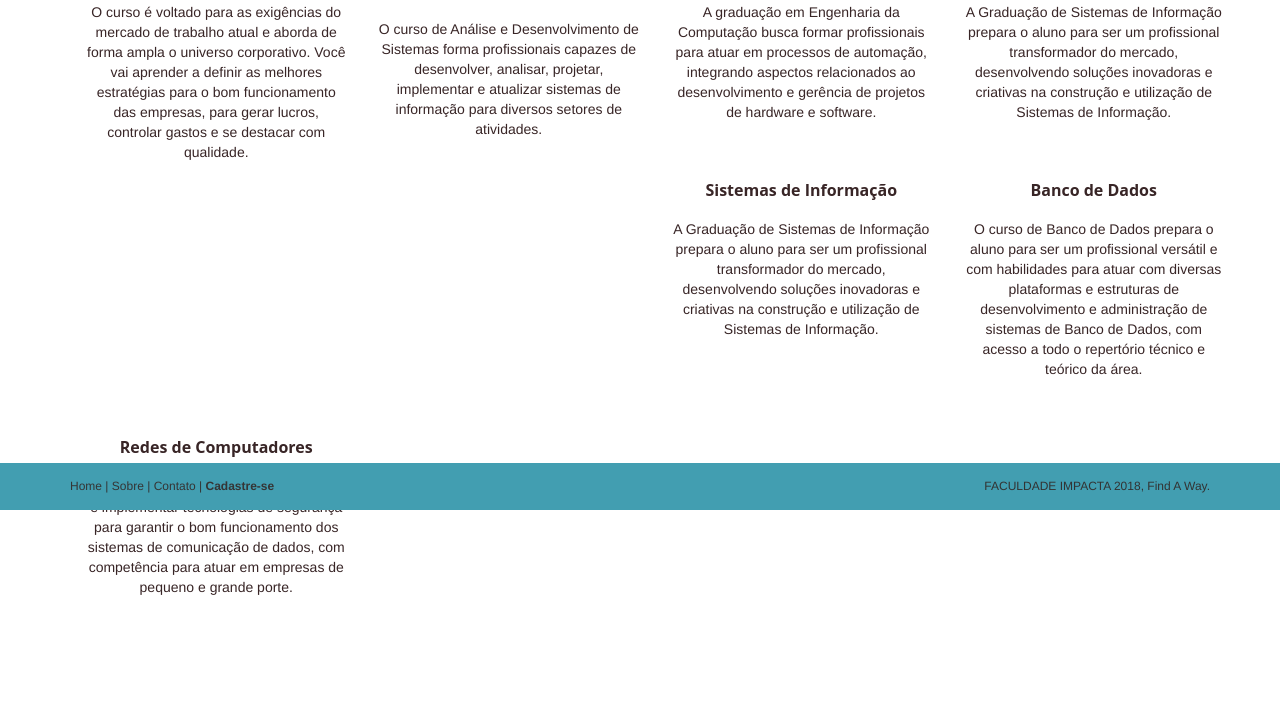
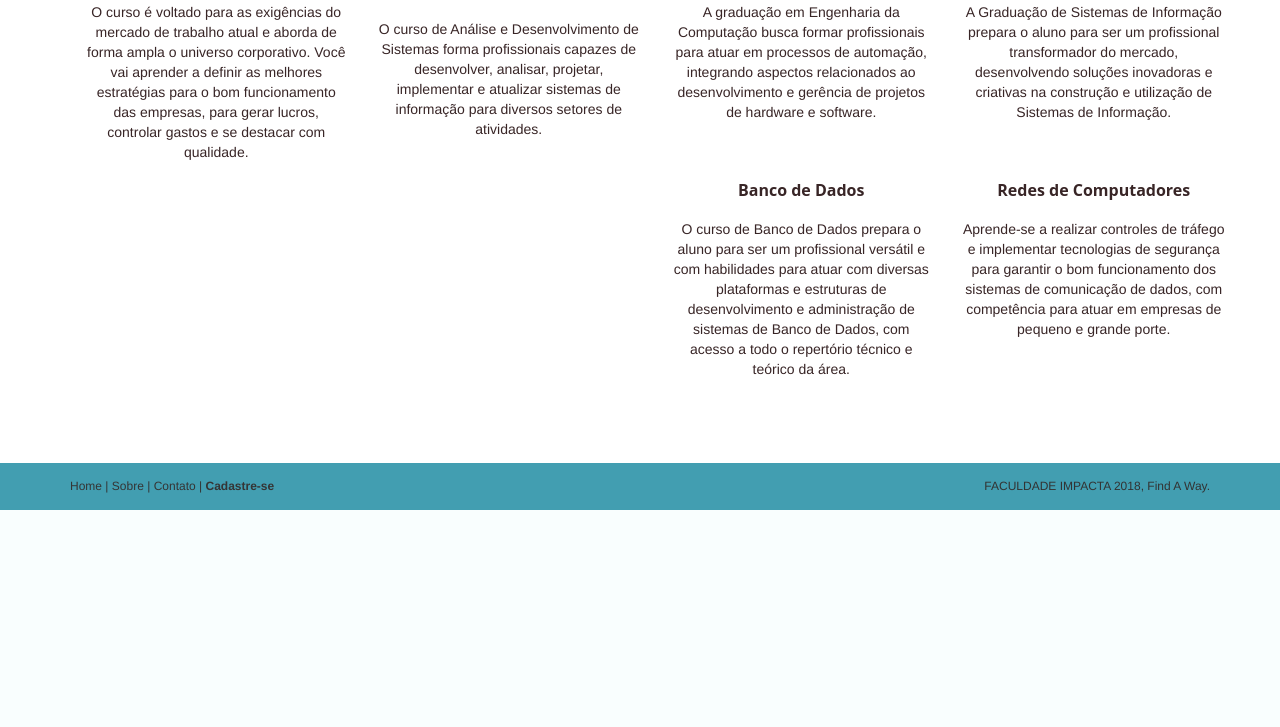
Before and after one commit to italoaugusto/Projeto_LMS, a Django app: page /cursos in a window 1280 px wide. Shown: the part 290-1017 px from the top of the page. After the commit the page ends 800 px from the top, so only its background shows below. Run offline with Django 3.2, Linux system fonts and the light colour scheme; some libraries are stand-ins or nearby versions.

Commit message:
orivaldo

```diff
--- a/core/templates/cursos.html
+++ b/core/templates/cursos.html
@@ -69,22 +69,7 @@
                 </div>
             </a>
         </div>
-        <div class="col-md-3 col-sm-6 highlight">
-            <a   href="#" style="
-                                color: black !important;
-                                text-decoration: none !important;
-                            ">
-                <div class="h-caption">
-                    <h4>Sistemas de Informação</h4>
-                </div>
-                <div class="h-body text-center">
-                    <p>A Graduação de Sistemas de Informação prepara o aluno para ser um profissional transformador do
-                        mercado,
-                        desenvolvendo soluções inovadoras e criativas na construção e utilização de Sistemas de
-                        Informação.</p>
-                </div>
-            </a>
-        </div>
+
         <div class="col-md-3 col-sm-6 highlight">
             <a   href="#" style="
                                     color: black !important;
@@ -119,4 +104,5 @@
         </div>
     </div>
 </div>
+
 {% endblock %}
```
